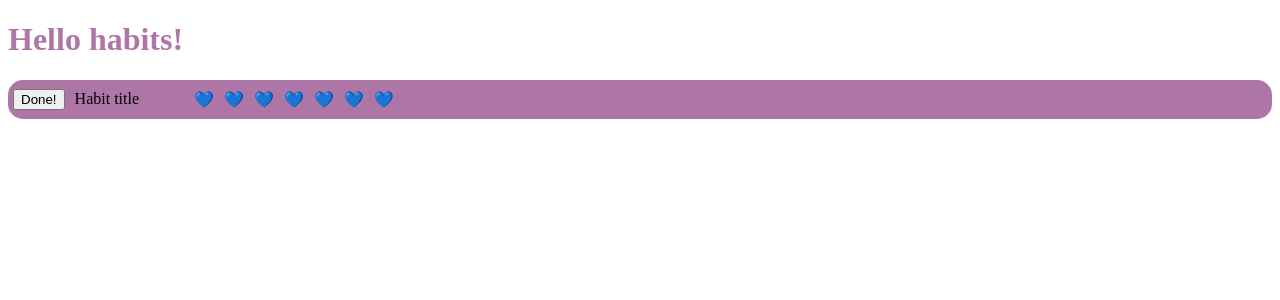
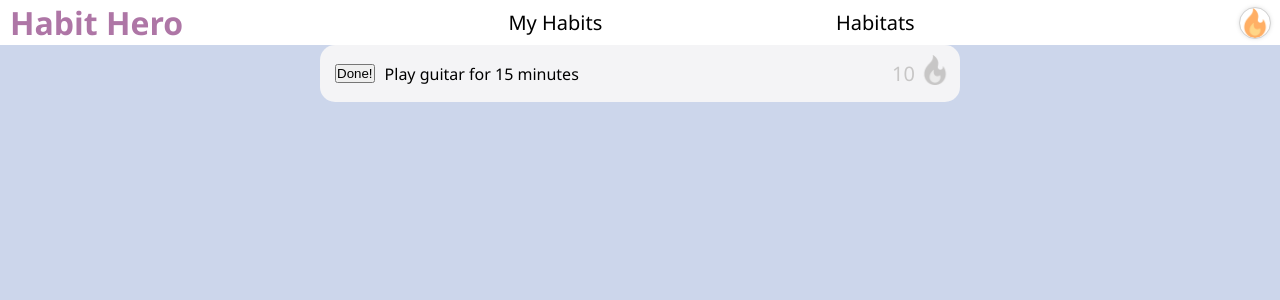
Before and after one commit to LiyuGT/HabitHero, a Flask app: page /habits in a window 1280 px wide. Shown: the top 300 px of the page. Run offline with Flask 3, Linux system fonts and the light colour scheme.

Commit message:
Add header, images, and more detailed habit items

```diff
--- a/Static/styles.css
+++ b/Static/styles.css
@@ -1,21 +1,113 @@
 /* styles.css */
+* {
+    margin: 0;
+    padding: 0;
+    box-sizing: border-box;
+}
+
+:root {
+    --offwhite: #F4F4F6;
+    --lightblue: #A3C3D9;
+    --lightpurple: #CCD6EB;
+    --purple: #AE76A6;
+
+    font-family: 'Segoe UI', Tahoma, Geneva, Verdana, sans-serif;
+  }
+
+.spacer {
+    flex-grow: 1;
+}
+
 body {
-    background-color: light-gray;
+    background-color: var(--lightpurple);
+}
+
+main {
+    /* max-width: 90%; */
+    width: 50dvw;
+    margin: auto;
 }
 
 h1 {
-    color: #AE76A6;
+    color: var(--purple);
+}
+
+/* Navigation Bar */
+
+header li, header a {
+    font-size: 20px;
+    font-weight: 500;
+    align-items: center;
+
+
+}
+
+a:hover {
+    opacity: 50%;
+}
+
+header {
+    width: 100%;
+    height: 45px;
+    top: 0;
+
+    display: flex;
+    justify-content: space-between;
+    align-items: center;
+
+    background-color: white;
+
+}
+
+header > * {
+    margin: 10px;
+}
+
+header > ul {
+    display: flex;
+    justify-content: flex-start;
+    width: 50%;
+    justify-content: space-around;
+    list-style: none;
+}
+
+#profilePicture {
+    max-width: 30px;
+
+    object-fit: cover;
+    border-radius: 100%;
+    outline: solid 1px lightgray;
+    box-shadow: 0px 0px 5px lightgray;
+    /* margin: 20px; */
 }
 
 .habitItem {
+    /* Content arrangement */
     display: flex;
     align-items: center;
-    background-color: #AE76A6;
+
+    /* Background styling */
+    padding: 10px;
+    background-color: var(--offwhite);
     border-radius: 15px;
 }
 
 .habitItem ul, li, p, button {
-    display: flex;
+    /* display: flex; */
     margin: 5px;
     text-decoration: none;
 }
+
+.streak {
+    display: flex;
+
+    /* Text styling */
+    text-align: right;
+    font-size: 20px;
+    color: #C7C6C6;
+}
+
+.streak img {
+    max-width: 30px;
+    max-height: 30px;
+}
--- a/templates/habits.html
+++ b/templates/habits.html
@@ -7,19 +7,24 @@
     <link rel="stylesheet" type="text/css" href="{{ url_for('static', filename='styles.css') }}">
 </head>
 <body>
-    <h1>Hello habits!</h1>
-    <div class="habitItem">
-        <button>Done!</button>
-        <p>Habit title</p>
+    <header>
+        <h1>Habit Hero</h1>
         <ul>
-            <li>💙</li>
-            <li>💙</li>
-            <li>💙</li>
-            <li>💙</li>
-            <li>💙</li>
-            <li>💙</li>
-            <li>💙</li>
+            <li>My Habits</li>
+            <li>Habitats</li>
         </ul>
-    </div>
+        <img id="profilePicture" alt="profile picture" src="static/images/flame_colored.png">
+    </header>
+    <main>
+        <div class="habitItem">
+            <button>Done!</button>
+            <p>Play guitar for 15 minutes</p>
+            <div class="spacer"></div>
+            <div class="streak">
+                <p>10</p>
+                <img src="static/images/flame_grayscale.png">
+            </div>
+        </div>
+    </main>
 </body>
 </html>
```
Also changed, not shown: Static/images/flame_colored.png (added), Static/images/flame_grayscale.png (added).
